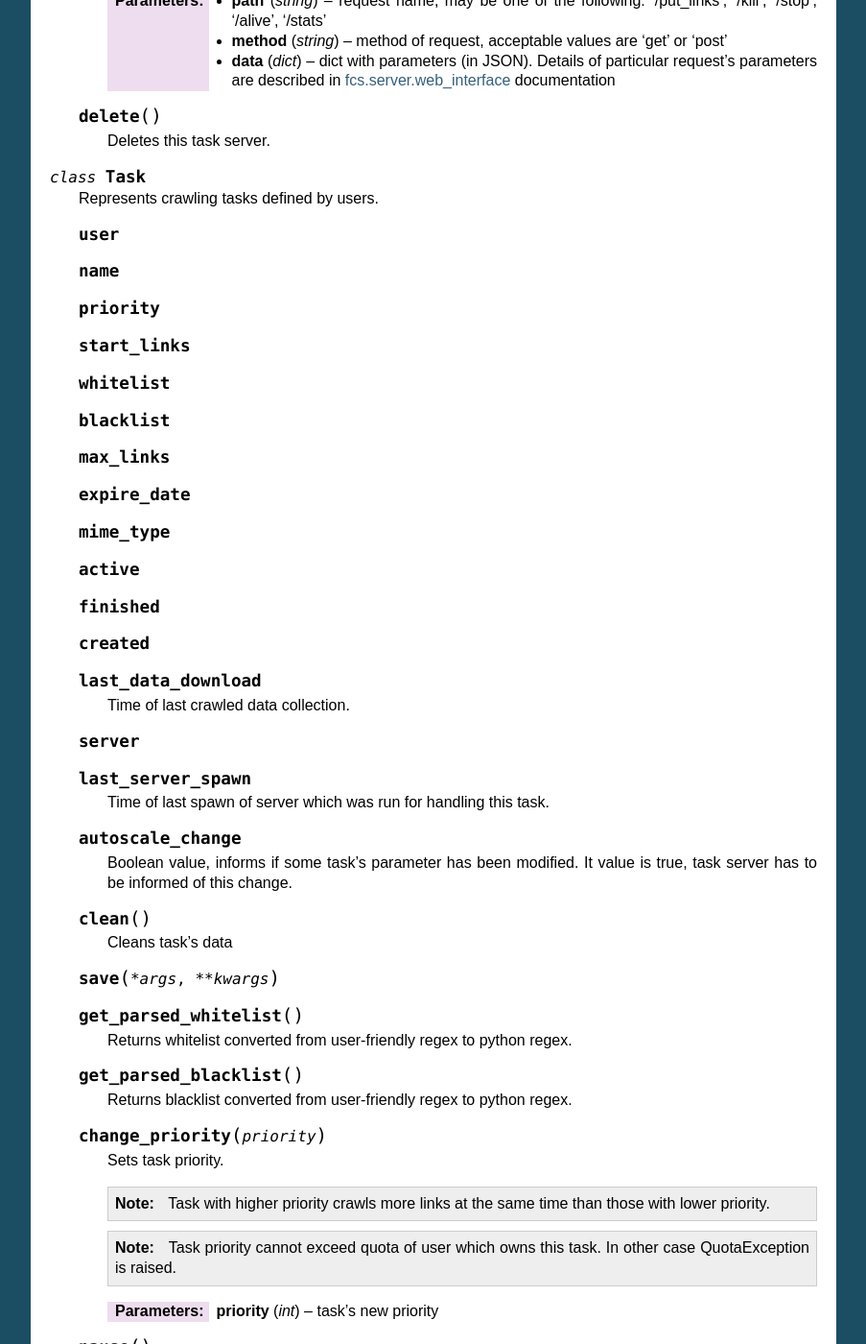
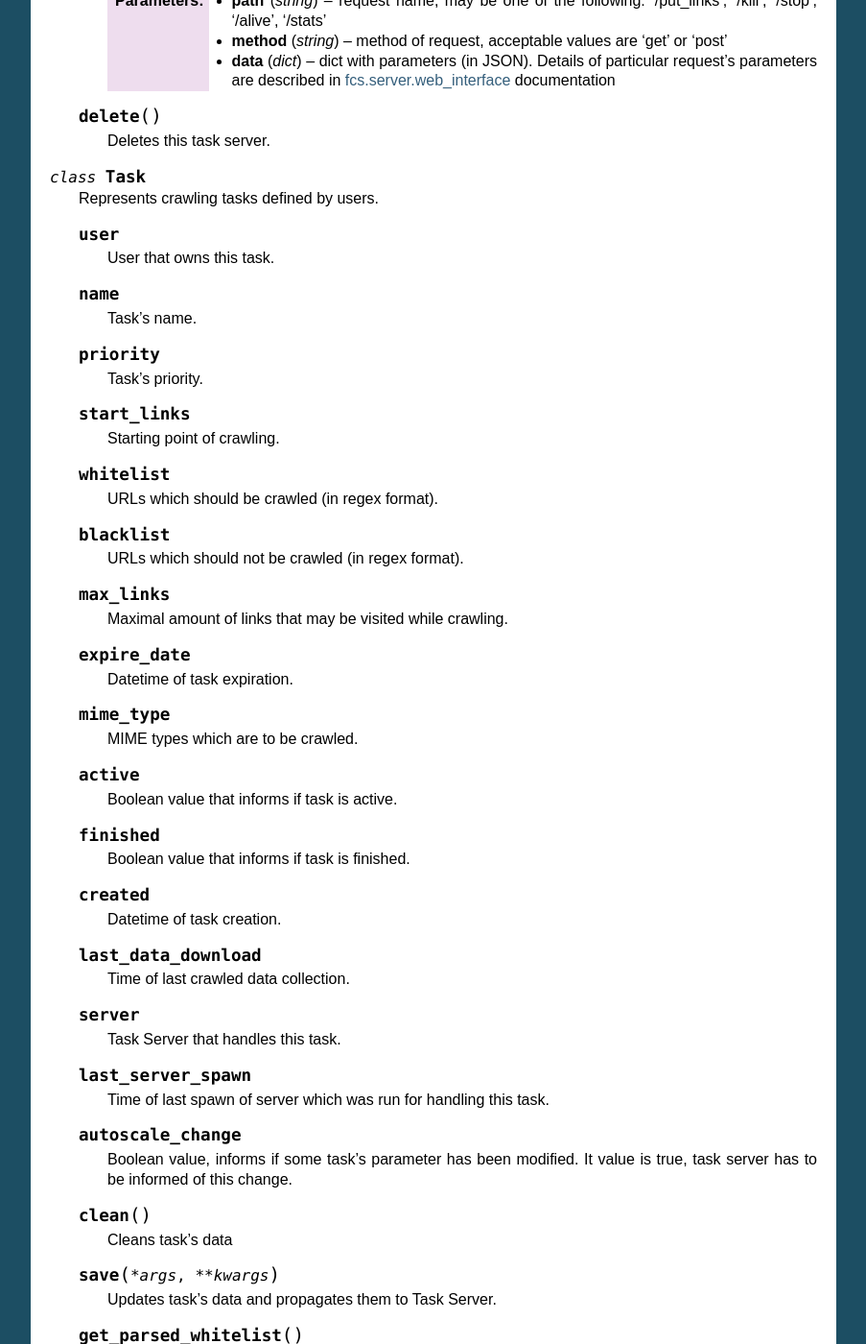
Before and after one commit to agh-glk/fcs, a Sphinx documentation site: the page built from docs/source/manager/models.rst, in a window 1280 px wide and 1400 px high, scrolled down 2367 px. Shown: the whole window at 96% size, without its empty margins (198-1101 px from the left). Built offline with Sphinx 7.4.7, drawn with Linux system fonts in a browser that asks for light colours; formulas are drawn with MathJax 3.

Commit message:
[NT] Edit

```diff
--- a/docs/source/manager/models.rst
+++ b/docs/source/manager/models.rst
@@ -140,22 +140,61 @@ This module contains model layer - implementation of system units and consists o
    Represents crawling tasks defined by users.
 
    .. py:attribute:: user
+
+      User that owns this task.
+
    .. py:attribute:: name
+
+      Task's name.
+
    .. py:attribute:: priority
+
+      Task's priority.
+
    .. py:attribute:: start_links
+
+      Starting point of crawling.
+
    .. py:attribute:: whitelist
+
+      URLs which should be crawled (in regex format).
+
    .. py:attribute:: blacklist
+
+      URLs which should not be crawled (in regex format).
+
    .. py:attribute:: max_links
+
+      Maximal amount of links that may be visited while crawling.
+
    .. py:attribute:: expire_date
+
+      Datetime of task expiration.
+
    .. py:attribute:: mime_type
+
+      MIME types which are to be crawled.
+
    .. py:attribute:: active
+
+      Boolean value that informs if task is active.
+
    .. py:attribute:: finished
+
+      Boolean value that informs if task is finished.
+
    .. py:attribute:: created
+
+      Datetime of task creation.
+
    .. py:attribute:: last_data_download
 
       Time of last crawled data collection.
 
    .. py:attribute:: server
+
+      Task Server that handles this task.
+
    .. py:attribute:: last_server_spawn
 
       Time of last spawn of server which was run for handling this task.
@@ -169,6 +208,8 @@ This module contains model layer - implementation of system units and consists o
       Cleans task's data
 
    .. py:method:: save(*args, **kwargs)
+
+      Updates task's data and propagates them to Task Server.
 
    .. py:method:: get_parsed_whitelist()
 
```
